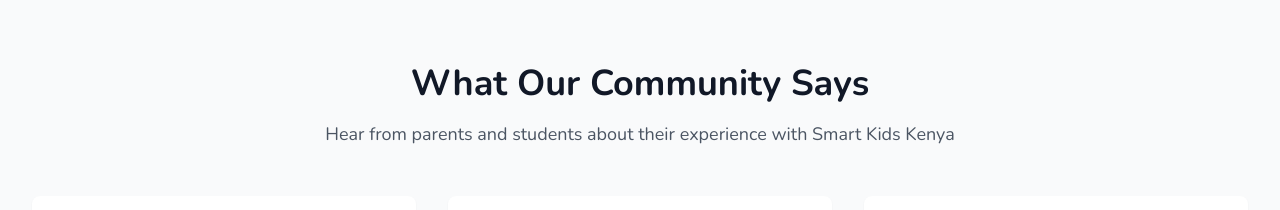
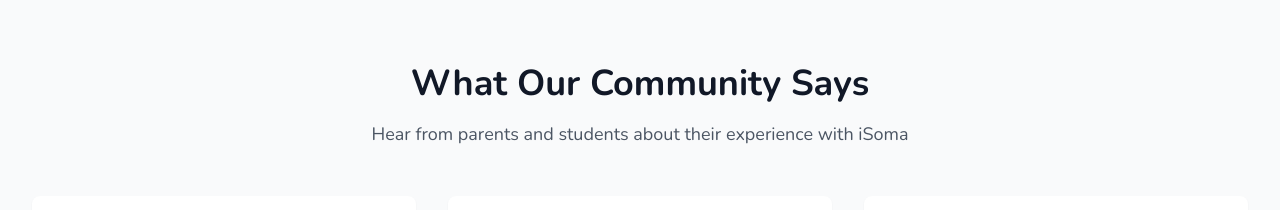
Before and after one commit to amsaul/smart-kids-kenya, a React (Vite) app: page / in a window 1280 px wide. Shown: the part 1020-1230 px from the top of the page. Built offline with nearby package versions, Linux system fonts and the light colour scheme.

Commit message:
testimonial page error fix

```diff
--- a/src/components/home/Testimonials.tsx
+++ b/src/components/home/Testimonials.tsx
@@ -30,7 +30,7 @@
             What Our Community Says
           </h2>
           <p className="mt-4 text-lg text-gray-600">
-            Hear from parents and students about their experience with Smart Kids Kenya
+            Hear from parents and students about their experience with iSoma
           </p>
         </div>
 
```
